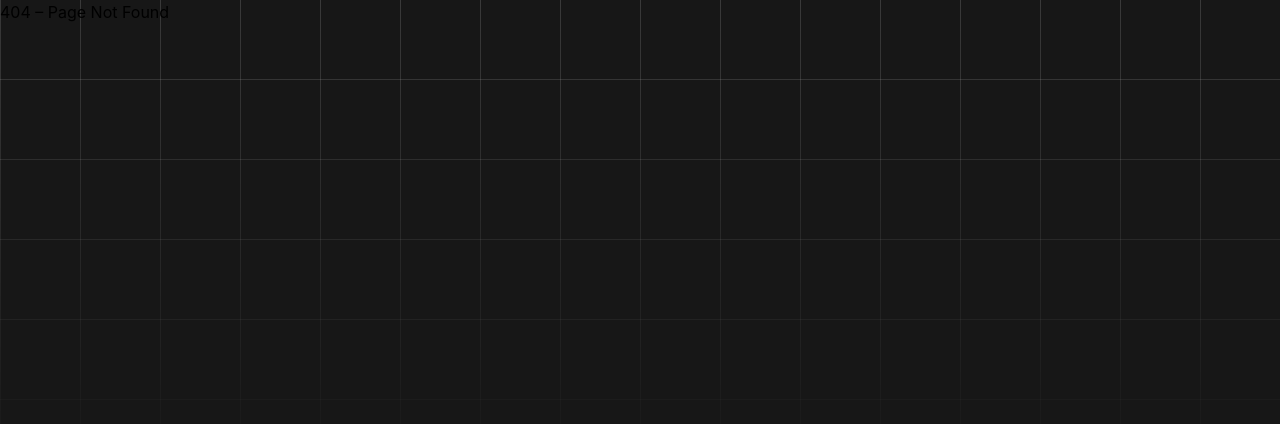
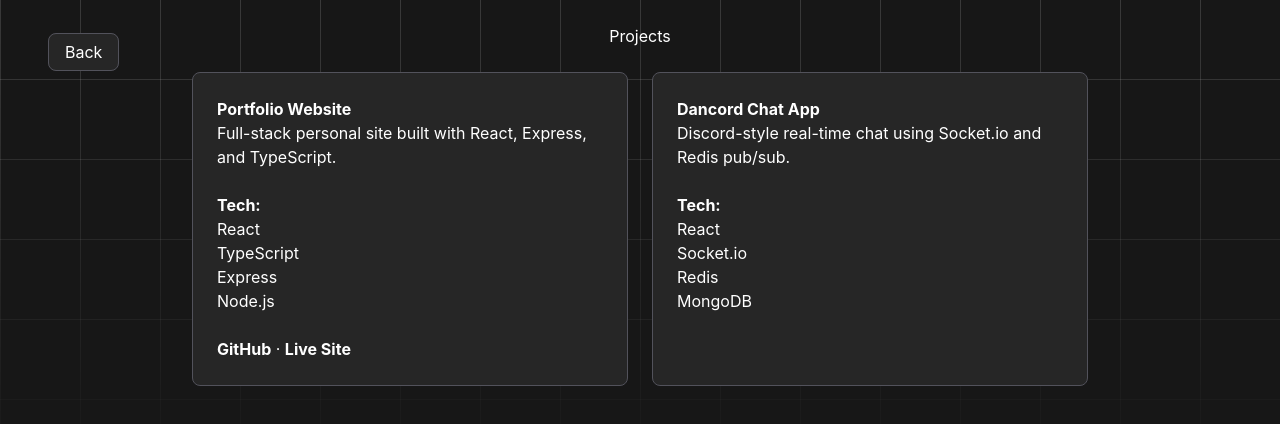
Before and after one commit to dansk-i/Portfolio-Website, a React (Create React App) app in the folder client/: page /Portfolio-Website/projects in a window 1280 px wide. Before the commit this address had no page. Shown: the top 424 px of the page. Built offline with nearby package versions, Linux system fonts and the light colour scheme.

Commit message:
Change Projects component to use projects.json;Add projects.json file to provide project data

```diff
--- /dev/null
+++ b/client/public/projects.json
@@ -0,0 +1,16 @@
+[
+  {
+    "id": 1,
+    "title": "Portfolio Website",
+    "description": "Full-stack personal site built with React, Express, and TypeScript.",
+    "tech": ["React", "TypeScript", "Express", "Node.js"],
+    "github": "https://github.com/dansk-i/Portfolio-Website",
+    "demo": "https://yourdomain.com"
+  },
+  {
+    "id": 2,
+    "title": "Dancord Chat App",
+    "description": "Discord-style real-time chat using Socket.io and Redis pub/sub.",
+    "tech": ["React", "Socket.io", "Redis", "MongoDB"]
+  }
+]
--- a/client/src/App.tsx
+++ b/client/src/App.tsx
@@ -13,7 +13,7 @@ export default function App() {
       {/* Main app routing */}
       <div className="relative z-10">
 
-        <BrowserRouter>
+        <BrowserRouter basename="/Portfolio-Website">
           <Routes>
             <Route path="/"         element={<Home />} />
             <Route path="/projects" element={<Projects />} />
--- a/client/src/pages/Projects.tsx
+++ b/client/src/pages/Projects.tsx
@@ -20,7 +20,7 @@ export default function Projects() {
   }, []);
 
   useEffect(() => {
-    fetch('/api/project')
+    fetch(`${process.env.PUBLIC_URL}/projects.json`)
       .then(res => {
         if (!res.ok) throw new Error(`${res.status} ${res.statusText}`);
         return res.json();
```
